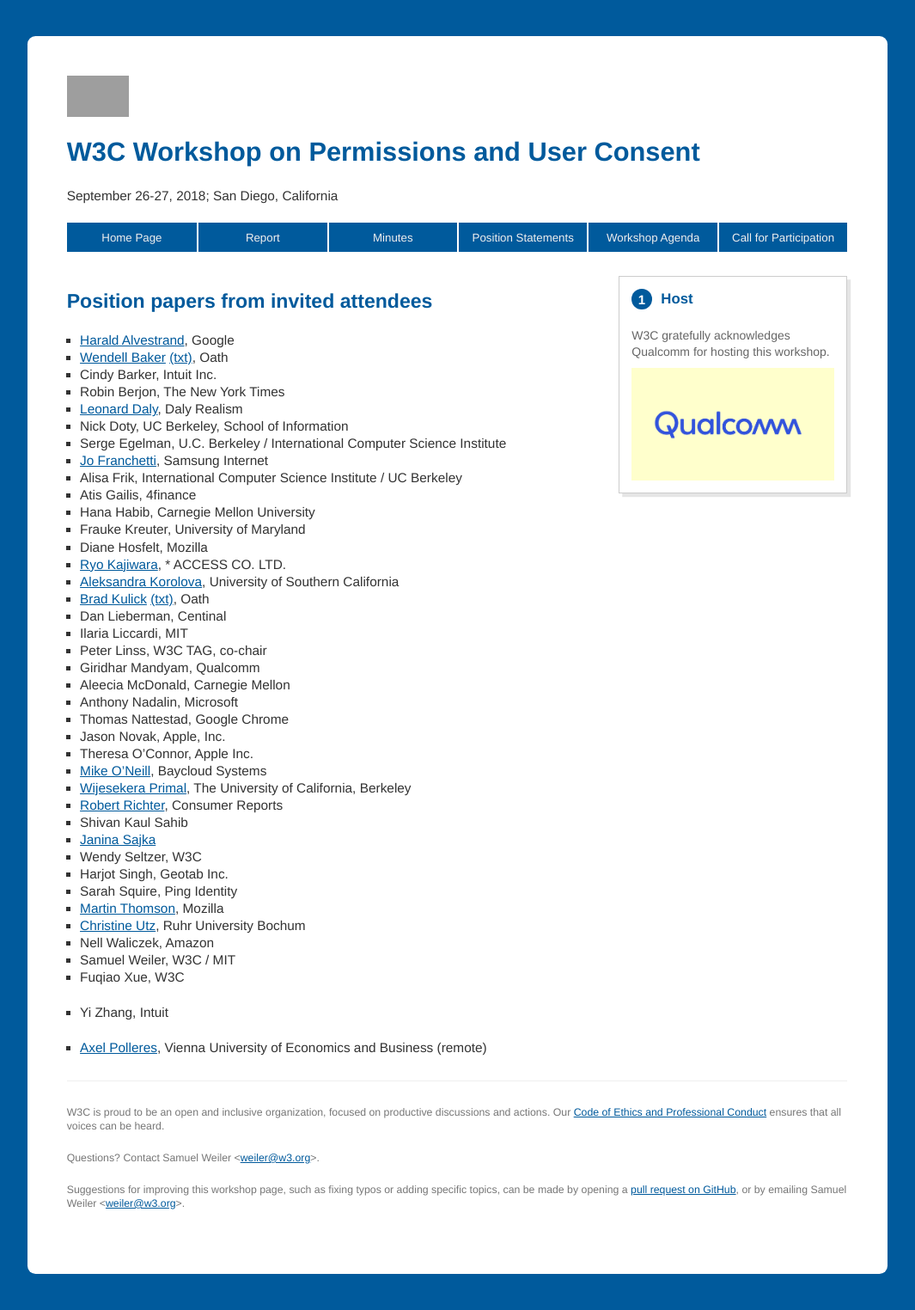
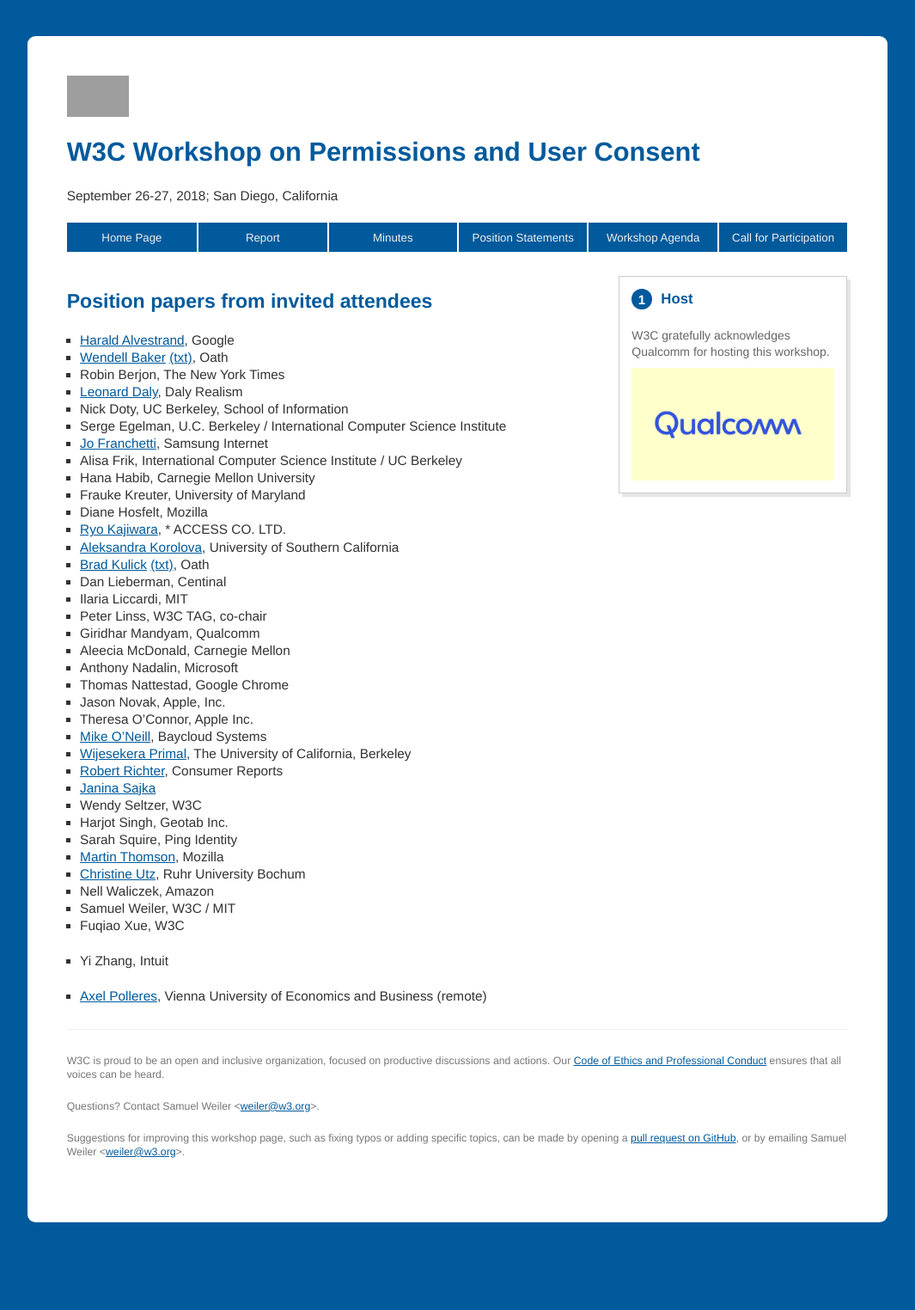
Before and after one commit to w3c/permissions-ws-2018, a Jekyll site: the page built from papers.md, in a window 1280 px wide. Shown: the whole page at 86% size, without its empty margins (108-1173 px from the left). Built offline with Jekyll 4.4.1, drawn with Linux system fonts in a browser that asks for light colours; our own code applies the rules of GitHub Pages for plain Markdown files; after the commit the page ends 1464 px from its top, so only the background shows below that; grey boxes are pictures that could not be loaded.

Commit message:
remove atis, shivan, cindy

```diff
--- a/papers.md
+++ b/papers.md
@@ -6,14 +6,12 @@ layout: home
 
 * [Harald Alvestrand](https://www.w3.org/Privacy/permissions-ws-2018/papers/harald-alvestrand.html),	Google
 * [Wendell Baker](https://www.w3.org/Privacy/permissions-ws-2018/papers/brad-kulick.pdf) [(txt)](https://www.w3.org/Privacy/permissions-ws-2018/papers/brad-kulick.txt), Oath
-* Cindy Barker,	Intuit Inc.
 * Robin Berjon, The New York Times
 * [Leonard Daly](https://www.w3.org/Privacy/permissions-ws-2018/papers/leonard-daly.html),	Daly Realism
 * Nick Doty,	UC Berkeley, School of Information
 * Serge Egelman, U.C. Berkeley / International Computer Science Institute
 * [Jo Franchetti](https://medium.com/samsung-internet-dev/a-crisis-of-permissions-80cf3b2c802e), Samsung Internet
 * Alisa Frik, International Computer Science Institute / UC Berkeley
-* Atis Gailis, 4finance
 * Hana Habib, Carnegie Mellon University
 * Frauke Kreuter, University of Maryland
 * Diane Hosfelt, Mozilla
@@ -32,16 +30,15 @@ layout: home
 * [Mike O'Neill](https://www.w3.org/Privacy/permissions-ws-2018/papers/mike-oneil.txt),	Baycloud Systems
 * [Wijesekera Primal](https://www.w3.org/Privacy/permissions-ws-2018/papers/primal-wijesekera.txt),	The University of California, Berkeley
 * [Robert Richter](https://www.w3.org/Privacy/permissions-ws-2018/papers/robert-richter.pdf),	Consumer Reports
-* Shivan Kaul Sahib
 * [Janina Sajka](https://www.w3.org/Privacy/permissions-ws-2018/papers/janina-sajka.html)
-* Wendy Seltzer,	W3C
+* Wendy Seltzer, W3C
 * Harjot Singh, Geotab Inc.
 * Sarah Squire,	Ping Identity
 * [Martin Thomson](https://www.w3.org/Privacy/permissions-ws-2018/papers/martin-thomson.pdf), Mozilla
 * [Christine Utz](https://www.w3.org/Privacy/permissions-ws-2018/papers/christine-utz.txt),	Ruhr University Bochum
-* Nell Waliczek,	Amazon
-* Samuel Weiler,	W3C / MIT
-* Fuqiao Xue,	W3C
+* Nell Waliczek, Amazon
+* Samuel Weiler, W3C / MIT
+* Fuqiao Xue, W3C
 * Yi Zhang, Intuit
 
 * [Axel Polleres](https://www.w3.org/Privacy/permissions-ws-2018/papers/axel-polleres.pdf),  Vienna University of Economics and Business  (remote)
```
